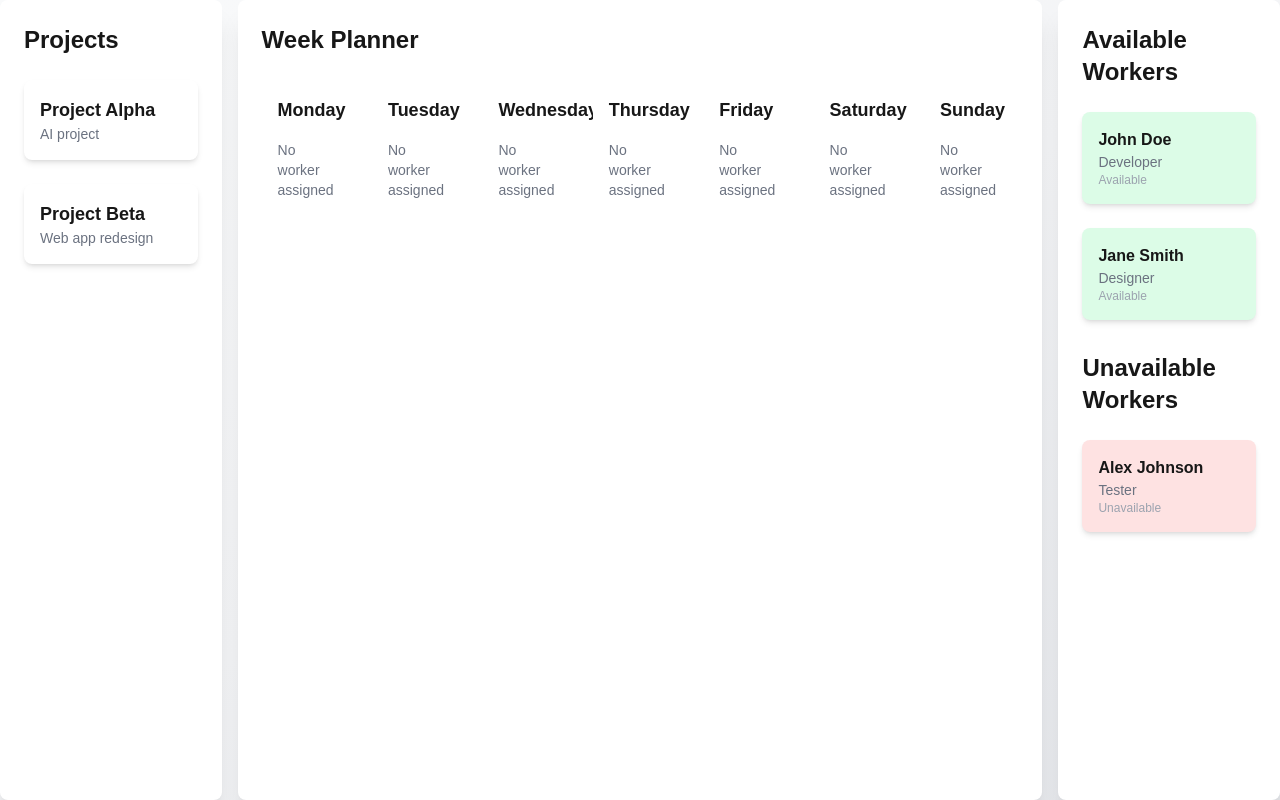
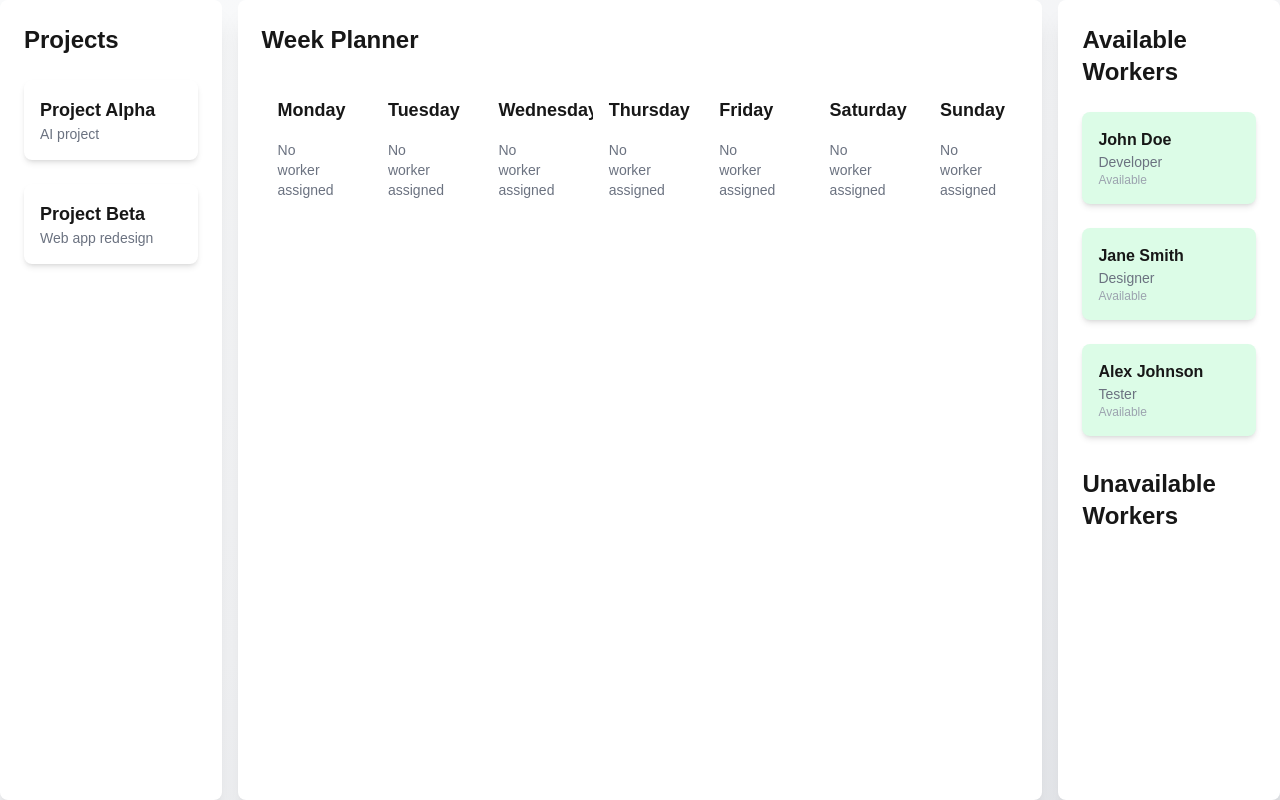
Before and after one commit to ErvinBehxheti/workflow, a Next.js app: page / in a window 1280 px wide. Built offline with nearby package versions, Linux system fonts and the light colour scheme.

Commit message:
removing some errors before deploying

```diff
--- a/app/page.tsx
+++ b/app/page.tsx
@@ -10,7 +10,7 @@ import { UndoModal } from "@/components/UndoModal";
 const workers: Worker[] = [
   { id: 1, name: "John Doe", role: "Developer", isAvailable: true },
   { id: 2, name: "Jane Smith", role: "Designer", isAvailable: true },
-  { id: 3, name: "Alex Johnson", role: "Tester", isAvailable: false },
+  { id: 3, name: "Alex Johnson", role: "Tester", isAvailable: true },
 ];
 
 const projects = [
@@ -125,11 +125,7 @@ const page = () => {
             {availableWorkers
               .filter((worker) => worker.isAvailable)
               .map((worker) => (
-                <WorkerCard
-                  key={worker.id}
-                  worker={worker}
-                  isAvailable={true}
-                />
+                <WorkerCard key={worker.id} worker={worker} />
               ))}
           </div>
 
@@ -140,11 +136,7 @@ const page = () => {
             {availableWorkers
               .filter((worker) => !worker.isAvailable)
               .map((worker) => (
-                <WorkerCard
-                  key={worker.id}
-                  worker={worker}
-                  isAvailable={false}
-                />
+                <WorkerCard key={worker.id} worker={worker} />
               ))}
           </div>
         </div>
```
